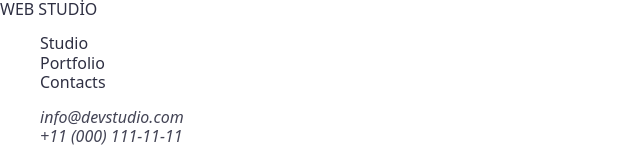
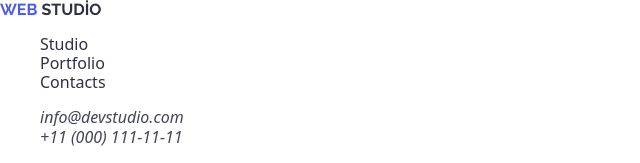
Before and after one commit to HmzT270/goit-markup-hw-02, a plain HTML site: page index.html in a window 1280 px wide. Shown: the top 163 px of the page, 0-640 px from the left. Drawn offline with nearby package versions, Linux system fonts and the light colour scheme.

Commit message:
Update styles.css

```diff
--- a/css/styles.css
+++ b/css/styles.css
@@ -35,7 +35,8 @@ header li {
   list-style-type: none;
 }
 
-.web {
+.web-header,
+.web-footer {
   font-weight: 700;
   font-size: 0.9;
   line-height: 1.05;
@@ -44,7 +45,8 @@ header li {
   color: #4d5ae5;
 }
 
-.studio {
+.studio-header,
+.studio-footer {
   font-weight: 700;
   font-size: 0.9;
   line-height: 1.05;
```
